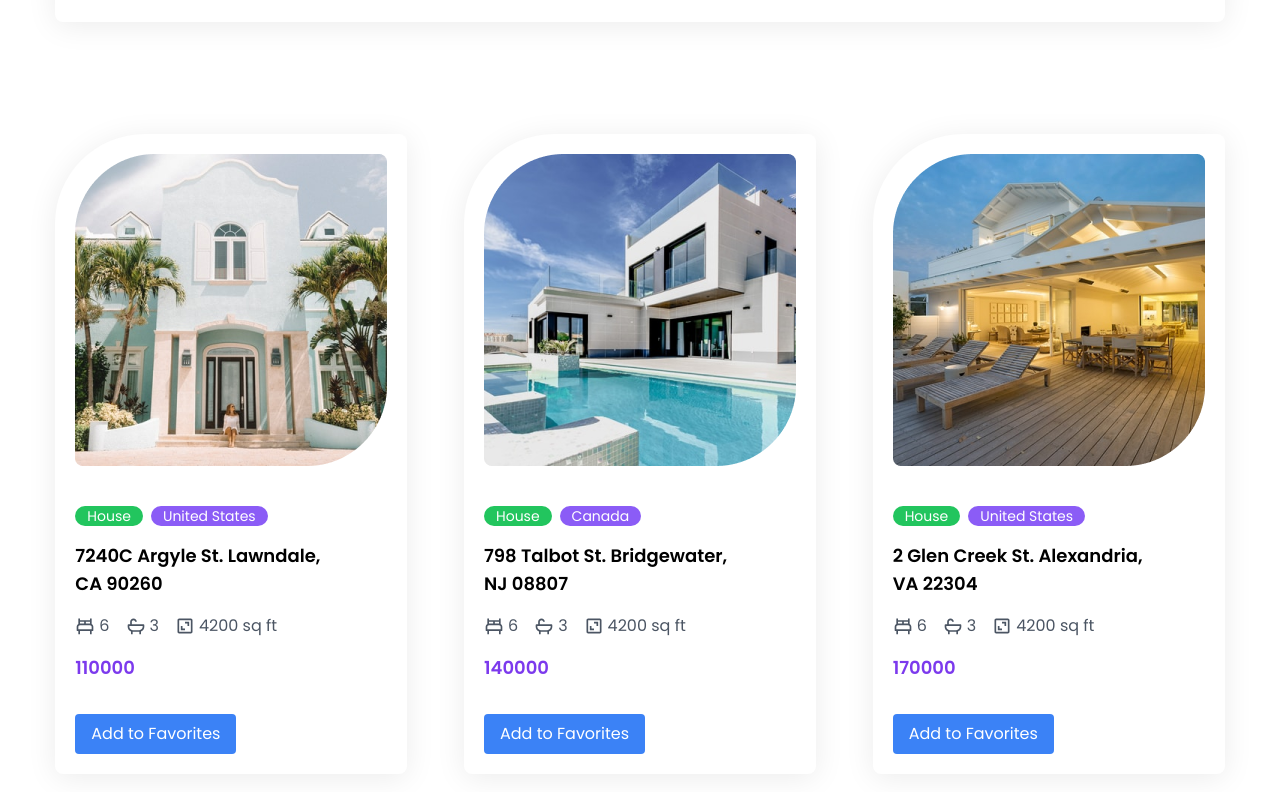
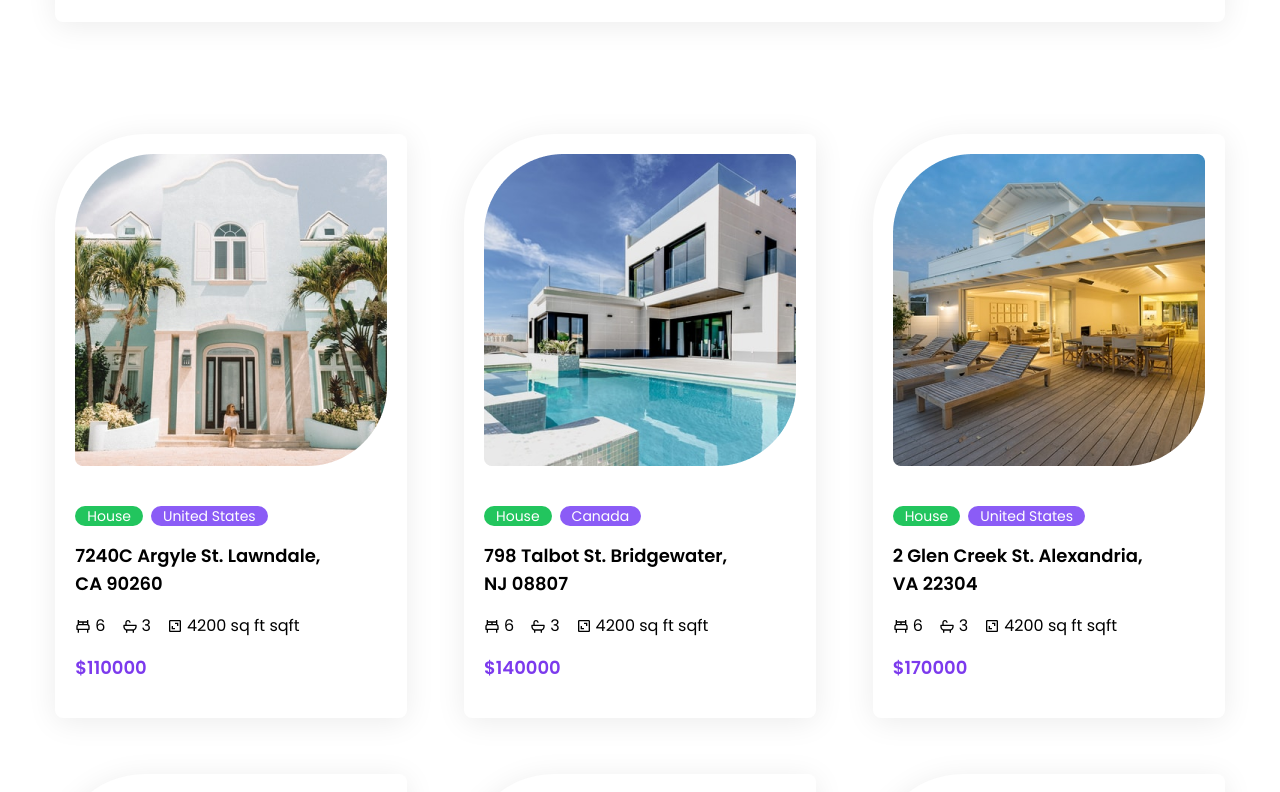
Before and after one commit to Ivan-6332/Real_State_Web_Application, a React (Create React App) app: page / in a window 1280 px wide. Shown: the part 744-1536 px from the top of the page. Built offline with nearby package versions, Linux system fonts and the light colour scheme.

Commit message:
Log in page and sign up page

```diff
--- a/src/App.js
+++ b/src/App.js
@@ -1,26 +1,35 @@
 import React from 'react';
-
-//import routers and route
 import { Routes, Route } from 'react-router-dom';
 
-//import componnents
+// Import components
 import Header from './components/Header';
 import Footer from './components/Footer';
 
-// import pages
+// Import pages
 import Home from './pages/Home';
 import PropertyDetails from './pages/PropertyDetails';
+import FavoritesList from './components/FavoritesList'; // Corrected path for FavoritesList
+import Login from './pages/Login';
+import Signup from './pages/Signup';
+
+// Import context
+import HouseProvider from './components/HouseContext'; // Corrected path for HouseContext
 
 const App = () => {
-  return(
-    <div className='max-w-[1440px] mx-auto bg-white'>
-      <Header/>
-      <Routes>
-        <Route path='/' element={<Home/>} />
-        <Route path='/property/:id' element={<PropertyDetails />} />
-      </Routes>
-      <Footer/>
-    </div>
+  return (
+    <HouseProvider>
+      <div className='max-w-[1440px] mx-auto bg-white'>
+        <Header />
+        <Routes>
+          <Route path='/' element={<Home />} />
+          <Route path='/property/:id' element={<PropertyDetails />} />
+          <Route path='/favorites' element={<FavoritesList />} /> {/* Add route for FavoritesList */}
+          <Route path='/login' element={<Login />} />
+          <Route path='/signup' element={<Signup />} />
+        </Routes>
+        <Footer />
+      </div>
+    </HouseProvider>
   );
 };
 
--- a/src/components/FavoritesList.js
+++ b/src/components/FavoritesList.js
@@ -1,24 +1,29 @@
 import React, { useContext } from 'react';
-import { FavoritesContext } from '../context/FavoritesContext';
+import { HouseContext } from '../components/HouseContext';
+import House from './House';
+import { Link } from 'react-router-dom'; // Assuming you're using react-router-dom
 
 const FavoritesList = () => {
-  const { favorites, removeFromFavorites } = useContext(FavoritesContext);
+  const { favorites, removeFromFavorites } = useContext(HouseContext);
 
   if (favorites.length === 0) {
-    return <p>No favorite items added yet.</p>;
+    return (
+      <div className="flex flex-col items-center justify-center h-full text-center">
+        <img src="/path-to-your-image/empty-favorites.svg" alt="No Favorites" className="w-1/2 mb-4" />
+        <p className="text-lg font-semibold mb-2">No favorite items added yet.</p>
+        <p className="text-gray-500">Browse properties and add them to your favorites list!</p>
+      </div>
+    );
   }
 
   return (
-    <div className="favorites-list">
-      <h2>Favorites</h2>
-      <ul>
-        {favorites.map((item) => (
-          <li key={item.id}>
-            <span>{item.name}</span>
-            <button onClick={() => removeFromFavorites(item.id)}>Remove</button>
-          </li>
-        ))}
-      </ul>
+    <div className="favorites-list grid grid-cols-1 md:grid-cols-2 lg:grid-cols-3 gap-6 p-4">
+      <h2 className="text-2xl font-bold mb-4 col-span-full">Your Favorites</h2>
+      {favorites.map((house) => (
+        <Link to={`/property/${house.id}`} key={house.id} className="block bg-white shadow-md rounded-lg overflow-hidden hover:shadow-lg transition-shadow">
+          <House house={house} />
+        </Link>
+      ))}
     </div>
   );
 };
--- a/src/components/House.js
+++ b/src/components/House.js
@@ -1,6 +1,7 @@
 import React, { useContext } from 'react';
 import { BiBed, BiBath, BiArea } from 'react-icons/bi';
 import { HouseContext } from '../components/HouseContext';
+import { Link } from 'react-router-dom';
 
 const House = ({ house }) => {
   const { id, image, type, country, address, bedrooms, bathrooms, surface, price } = house;
@@ -17,34 +18,25 @@ const House = ({ house }) => {
       </div>
       <div className='text-lg font-semibold max-w-[260px]'>{address}</div>
       <div className='flex gap-x-4 my-4'>
-        <div className='flex items-center text-gray-600 gap-1'>
-          <div className='text-[20px]'>
-            <BiBed />
-          </div>
-          <div>{bedrooms}</div>
+        <div className='flex items-center gap-1'>
+          <BiBed /> {bedrooms}
         </div>
-        <div className='flex items-center text-gray-600 gap-1'>
-          <div className='text-[20px]'>
-            <BiBath />
-          </div>
-          <div>{bathrooms}</div>
+        <div className='flex items-center gap-1'>
+          <BiBath /> {bathrooms}
         </div>
-        <div className='flex items-center text-gray-600 gap-1'>
-          <div className='text-[20px]'>
-            <BiArea />
-          </div>
-          <div>{surface}</div>
+        <div className='flex items-center gap-1'>
+          <BiArea /> {surface} sqft
         </div>
       </div>
-      <div className='text-lg font-semibold text-violet-600 mb-4'>{price}</div>
-      <button
-        className={`mt-4 px-4 py-2 rounded ${
-          isFavorite ? 'bg-red-500 text-white' : 'bg-blue-500 text-white'
-        }`}
-        onClick={() => (isFavorite ? removeFromFavorites(id) : addToFavorites(house))}
-      >
-        {isFavorite ? 'Remove from Favorites' : 'Add to Favorites'}
-      </button>
+      <div className='text-lg font-semibold text-violet-600 mb-4'>${price}</div>
+      {isFavorite && (
+        <button
+          className={`px-4 py-2 rounded bg-red-500 text-white`}
+          onClick={() => removeFromFavorites(id)}
+        >
+          Remove from Favorites
+        </button>
+      )}
     </div>
   );
 };
--- a/src/components/HouseContext.js
+++ b/src/components/HouseContext.js
@@ -8,7 +8,7 @@ export const HouseContext = createContext();
 
 const HouseContextProvider = ({ children }) => {
   const [houses, setHouses] = useState(housesData);
-  const [favorites, setFavorites] = useState([]); // New state for favorites
+  const [favorites, setFavorites] = useState([]); // State for favorites
   const [country, setCountry] = useState('Location (any)');
   const [countries, setCountries] = useState([]);
   const [property, setProperty] = useState('Property type (any)');
@@ -19,29 +19,32 @@ const HouseContextProvider = ({ children }) => {
   // Add house to favorites
   const addToFavorites = (house) => {
     if (!favorites.some((fav) => fav.id === house.id)) {
-      setFavorites([...favorites, house]);
+      setFavorites((prevFavorites) => [...prevFavorites, house]);
     }
   };
 
   // Remove house from favorites
   const removeFromFavorites = (houseId) => {
-    setFavorites(favorites.filter((fav) => fav.id !== houseId));
+    setFavorites((prevFavorites) =>
+      prevFavorites.filter((fav) => fav.id !== houseId)
+    );
   };
 
-  // return all countries
+  // Return all countries
   useEffect(() => {
     const allCountries = houses.map((house) => house.country);
     const uniqueCountries = ['Location (any)', ...new Set(allCountries)];
     setCountries(uniqueCountries);
   }, [houses]);
 
-  // return all properties
+  // Return all properties
   useEffect(() => {
     const allProperties = houses.map((house) => house.type);
     const uniqueProperties = ['Location (any)', ...new Set(allProperties)];
     setProperties(uniqueProperties);
   }, [houses]);
 
+  // Handle filtering
   const handleClick = () => {
     setLoading(true);
     const isDefault = (str) => str.split(' ').includes('(any)');
@@ -88,10 +91,8 @@ const HouseContextProvider = ({ children }) => {
     });
 
     setTimeout(() => {
-      return newHouses.length < 1
-        ? setHouses([])
-        : setHouses(newHouses),
-        setLoading(false);
+      setHouses(newHouses.length < 1 ? [] : newHouses);
+      setLoading(false);
     }, 1000);
   };
 
--- a/src/index.js
+++ b/src/index.js
@@ -9,8 +9,12 @@ import { BrowserRouter as Router } from 'react-router-dom';
 //import house context provider
 import HouseContextProvider from './components/HouseContext';
 
+//import favorites context provider
+import { FavoritesProvider } from './context/FavoritesContext';
+
 const root = ReactDOM.createRoot(document.getElementById('root'));
 root.render(
+  <FavoritesProvider>
     <HouseContextProvider>
       <Router>
         <React.StrictMode>
@@ -18,4 +22,5 @@ root.render(
         </React.StrictMode>
       </Router>
     </HouseContextProvider>
+  </FavoritesProvider>
 );
--- /dev/null
+++ b/src/pages/Login.js
@@ -0,0 +1,51 @@
+import React, { useState } from 'react';
+import { useNavigate } from 'react-router-dom';
+
+const Login = () => {
+  const [email, setEmail] = useState('');
+  const [password, setPassword] = useState('');
+  const navigate = useNavigate();
+
+  const handleLogin = (e) => {
+    e.preventDefault();
+    // Allow fake email and password
+    console.log('Logged in with fake credentials:', email, password);
+    alert('Logged in successfully with fake credentials!');
+    navigate('/'); // Navigate to home page after login
+  };
+
+  return (
+    <div className="flex justify-center items-center h-screen bg-cover bg-center" style={{ backgroundImage: 'url(/path-to-your-image/login-background.jpg)' }}>
+      <div className="bg-white p-8 rounded shadow-md w-full max-w-sm">
+        <h2 className="text-2xl font-bold mb-6">Login</h2>
+        <form onSubmit={handleLogin}>
+          <div className="mb-4">
+            <label className="block text-gray-700">Email</label>
+            <input
+              type="email"
+              value={email}
+              onChange={(e) => setEmail(e.target.value)}
+              className="w-full px-3 py-2 border rounded"
+              required
+            />
+          </div>
+          <div className="mb-4">
+            <label className="block text-gray-700">Password</label>
+            <input
+              type="password"
+              value={password}
+              onChange={(e) => setPassword(e.target.value)}
+              className="w-full px-3 py-2 border rounded"
+              required
+            />
+          </div>
+          <button type="submit" className="w-full bg-violet-700 text-white py-2 rounded">
+            Login
+          </button>
+        </form>
+      </div>
+    </div>
+  );
+};
+
+export default Login;
--- a/src/pages/PropertyDetails.js
+++ b/src/pages/PropertyDetails.js
@@ -1,4 +1,4 @@
-import React from 'react';
+import React, { useContext } from 'react';
 
 //import data
 import { housesData } from '../data';
@@ -12,6 +12,9 @@ import { BiBed, BiBath, BiArea } from 'react-icons/bi';
 //import link
 import { Link } from 'react-router-dom';
 
+//import HouseContext
+import { HouseContext } from '../components/HouseContext';
+
 const PropertyDetails = () => {
   // get the house id
   const { id } = useParams();
@@ -20,6 +23,10 @@ const PropertyDetails = () => {
   const house = housesData.find(house => {
     return house.id === parseInt(id);
   });
+
+  //get favorites from HouseContext
+  const { favorites, addToFavorites, removeFromFavorites } = useContext(HouseContext);
+  const isFavorite = favorites.some((fav) => fav.id === house.id);
 
   return (
     <section>
@@ -34,6 +41,14 @@ const PropertyDetails = () => {
             <div className='bg-violet-500 text-white px-3 rounded-full'>{house.country}</div>
           </div>
           <div className='text-3xl font-semibold text-violet-600'>$ {house.price}</div>
+          <button
+            className={`px-4 py-2 rounded ${isFavorite ? 'bg-red-500 text-white' : 'bg-gray-300'}`}
+            onClick={() => {
+              isFavorite ? removeFromFavorites(house.id) : addToFavorites(house);
+            }}
+          >
+            {isFavorite ? 'Remove from Favorites' : 'Add to Favorites'}
+          </button>
         </div>
         <div className='flex flex-col item-start gap-8 lg:flex-row'>
           <div className='max-w-[768px]'>
--- /dev/null
+++ b/src/pages/Signup.js
@@ -0,0 +1,64 @@
+import React, { useState } from 'react';
+
+const Signup = () => {
+  const [email, setEmail] = useState('');
+  const [password, setPassword] = useState('');
+  const [confirmPassword, setConfirmPassword] = useState('');
+
+  const handleSignup = (e) => {
+    e.preventDefault();
+    // Allow fake email and password
+    if (password === confirmPassword) {
+      console.log('Signed up with fake credentials:', email, password);
+      alert('Signed up successfully with fake credentials!');
+    } else {
+      console.error('Passwords do not match');
+      alert('Passwords do not match!');
+    }
+  };
+
+  return (
+    <div className="flex justify-center items-center h-screen bg-cover bg-center" style={{ backgroundImage: 'url(/path-to-your-image/signup-background.jpg)' }}>
+      <div className="bg-white p-8 rounded shadow-md w-full max-w-sm">
+        <h2 className="text-2xl font-bold mb-6">Sign Up</h2>
+        <form onSubmit={handleSignup}>
+          <div className="mb-4">
+            <label className="block text-gray-700">Email</label>
+            <input
+              type="email"
+              value={email}
+              onChange={(e) => setEmail(e.target.value)}
+              className="w-full px-3 py-2 border rounded"
+              required
+            />
+          </div>
+          <div className="mb-4">
+            <label className="block text-gray-700">Password</label>
+            <input
+              type="password"
+              value={password}
+              onChange={(e) => setPassword(e.target.value)}
+              className="w-full px-3 py-2 border rounded"
+              required
+            />
+          </div>
+          <div className="mb-4">
+            <label className="block text-gray-700">Confirm Password</label>
+            <input
+              type="password"
+              value={confirmPassword}
+              onChange={(e) => setConfirmPassword(e.target.value)}
+              className="w-full px-3 py-2 border rounded"
+              required
+            />
+          </div>
+          <button type="submit" className="w-full bg-violet-700 text-white py-2 rounded">
+            Sign Up
+          </button>
+        </form>
+      </div>
+    </div>
+  );
+};
+
+export default Signup;
```
Also changed, not shown: src/components/Header.js (+10 -6 lines). Lines whose indentation alone changed are shown as unchanged.
